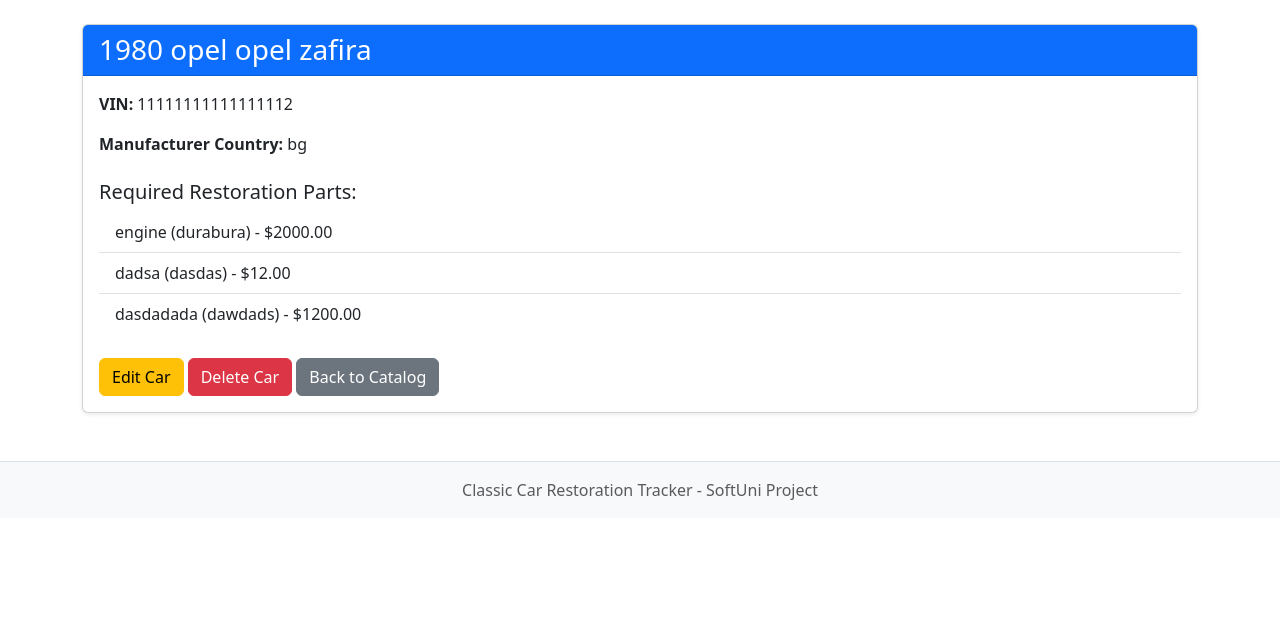
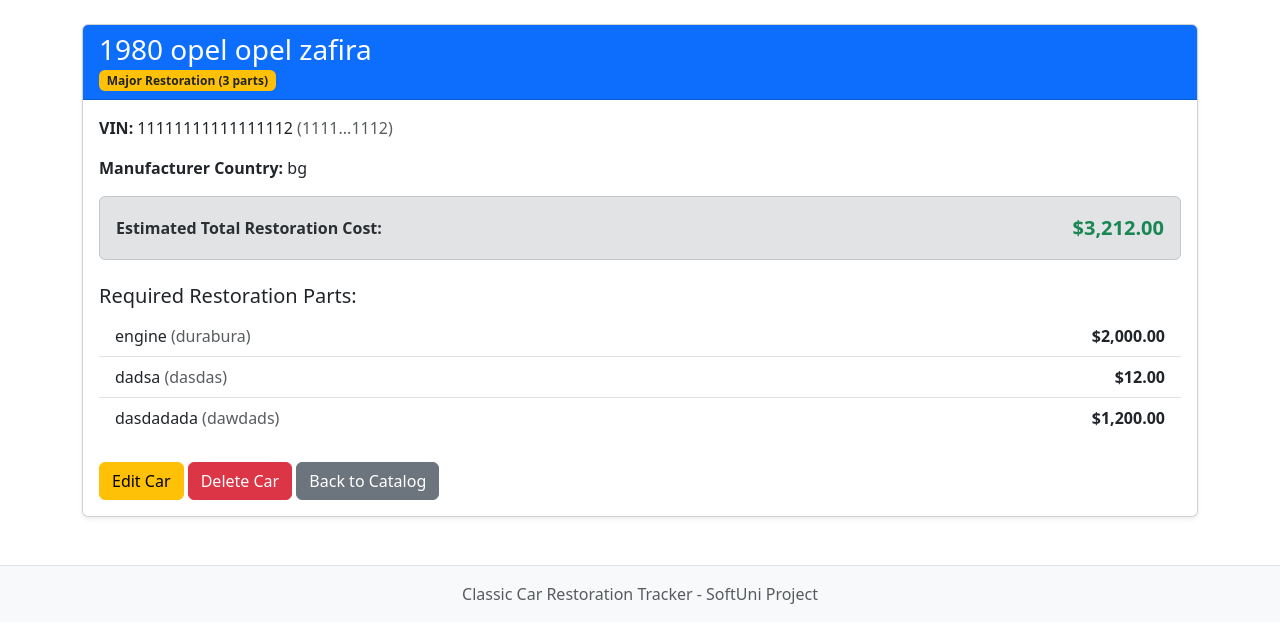
Before and after one commit to niksata-ivanovw/classic-car-tracker, a Django app: page /vehicles/2/ in a window 1280 px wide. Shown: the part 56-699 px from the top of the page. Run offline with Django 5.2, Linux system fonts and the light colour scheme; data comes from the database, SQL or seed files in the repository; both versions use the stored data as it was after the commit.

Commit message:
feat: implement custom template tags and filters for currency and restoration tracking

```diff
--- a/templates/parts/parts_list.html
+++ b/templates/parts/parts_list.html
@@ -1,4 +1,5 @@
 {% extends 'base.html' %}
+{% load vehicle_tags %}
 
 {% block content %}
     <div class="d-flex justify-content-between align-items-center mb-4">
@@ -13,7 +14,7 @@
                     <div class="card-body">
                         <h5 class="card-title">{{ part.name }}</h5>
                         <p class="card-text text-muted"><strong>Part Number:</strong> {{ part.part_number }}</p>
-                        <p class="card-text text-success"><strong>Price:</strong> ${{ part.price }}</p>
+                        <p class="card-text text-success"><strong>Price:</strong> {{ part.price|currency }}</p>
 
                         <div class="mt-3">
                             <a href="{% url 'parts:part-edit' part.pk %}" class="btn btn-warning btn-sm">Edit</a>
--- a/templates/vehicles/car_detail.html
+++ b/templates/vehicles/car_detail.html
@@ -1,19 +1,30 @@
 {% extends 'base.html' %}
+{% load vehicle_tags %}
 
 {% block content %}
 <div class="card shadow-sm mt-4">
     <div class="card-header bg-primary text-white">
         <h3 class="mb-0">{{ car.manufacture_year }} {{ car.manufacturer.name }} {{ car.model_name }}</h3>
+        {% restoration_status_badge car as badge %}
+        <div>{{ badge|safe }}</div>
     </div>
     <div class="card-body">
-        <p><strong>VIN:</strong> {{ car.vin }}</p>
+        <p><strong>VIN:</strong> {{ car.vin }}  <span class="text-muted">({{ car.vin|mask_vin }})</span></p>
         <p><strong>Manufacturer Country:</strong> {{ car.manufacturer.country }}</p>
+
+        <div class="alert alert-secondary d-flex justify-content-between align-items-center mt-3">
+            <span><strong>Estimated Total Restoration Cost:</strong></span>
+            <span class="fs-5 fw-bold text-success">{{ car|total_parts_cost }}</span>
+        </div>
 
         <h5 class="mt-4">Required Restoration Parts:</h5>
         {% if car.required_parts.all %}
             <ul class="list-group list-group-flush mb-4">
                 {% for part in car.required_parts.all %}
-                    <li class="list-group-item">{{ part.name }} ({{ part.part_number }}) - ${{ part.price }}</li>
+                    <li class="list-group-item d-flex justify-content-between align-items-center">
+                        <span>{{ part.name }} <span class="text-muted">({{ part.part_number }})</span></span>
+                        <span class="text-succsss fw-bold">{{ part.price|currency }}</span>
+                    </li>
                 {% endfor %}
             </ul>
         {% else %}
--- /dev/null
+++ b/vehicles/templatetags/vehicle_tags.py
@@ -0,0 +1,38 @@
+from decimal import Decimal
+from django import template
+
+register = template.Library()
+
+@register.filter(name='currency')
+def currency(value):
+    if value is None or value == '':
+        return '$0.00'
+    try:
+        val = Decimal(str(value))
+        return f"${val:,.2f}"
+    except (ValueError, TypeError):
+        return value
+
+@register.filter(name='total_parts_cost')
+def total_parts_cost(car):
+    if not car:
+        return '$0.00'
+
+    total = sum(part.price for part in car.required_parts.all())
+    return f"${total:,.2f}"
+
+@register.filter(name='mask_vin')
+def mask_vin(vin):
+    if not vin or len(vin) < 10:
+        return vin
+    return f"{vin[:4]}...{vin[-4:]}"
+
+@register.simple_tag
+def restoration_status_badge(car):
+    count = car.required_parts.count()
+    if count == 0:
+        return '<span class="badge bg-success">Ready / No Parts Needed</span>'
+    elif count <= 2:
+        return f'<span class="badge bg-info text-dark">Minor Restoration ({count} parts)</span>'
+    else:
+        return f'<span class="badge bg-warning text-dark">Major Restoration ({count} parts)</span>'
```
Also changed, not shown: templates/vehicles/car_list.html (+7 -1 lines), db.sqlite3, vehicles/templatetags/__init__.py (added).
